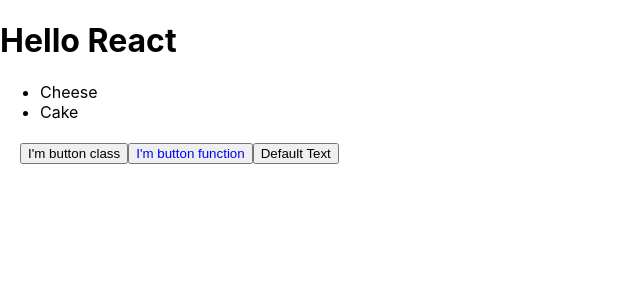
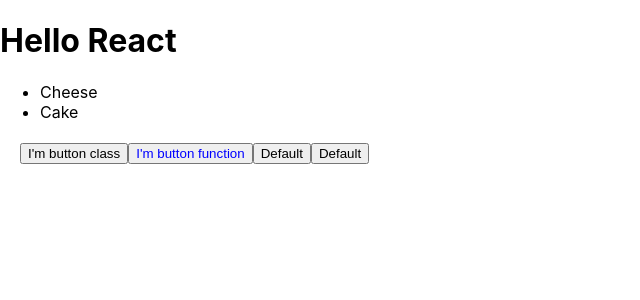
Before and after one commit to saptarga/react-intro, a React (Create React App) app: page / in a window 1280 px wide. Shown: the top 300 px of the page, without its empty margins (0-640 px from the left). Built offline with nearby package versions, Linux system fonts and the light colour scheme.

Commit message:
Memberikan default value pada props dengan cara lain

```diff
--- a/src/App.js
+++ b/src/App.js
@@ -17,6 +17,7 @@
 				<ButtonClass text="I'm button class" color="blue" />
 				<ButtonFunction text="I'm button function" color="blue" />
 				<ButtonClass />
+				<ButtonFunction />
 			</div>
 		</div>
 	);
--- a/src/components/ButtonClass.jsx
+++ b/src/components/ButtonClass.jsx
@@ -8,8 +8,13 @@
 
 	render() {
 		const { text, color } = this.props;
-		return <button>{text ? text : "Default Text"}</button>;
+		return <button>{text}</button>;
 	}
 }
 
+ButtonClass.defaultProps = {
+	text: "Default",
+	color: "black",
+};
+
 export default ButtonClass;
--- a/src/components/ButtonFunction.jsx
+++ b/src/components/ButtonFunction.jsx
@@ -1,7 +1,7 @@
 import React from "react";
 
 const ButtonFunction = (props) => {
-	const { text, color } = props;
+	const { text = "Default", color = "Black" } = props;
 	return <button style={{ color: color }}>{text}</button>;
 };
 
```
